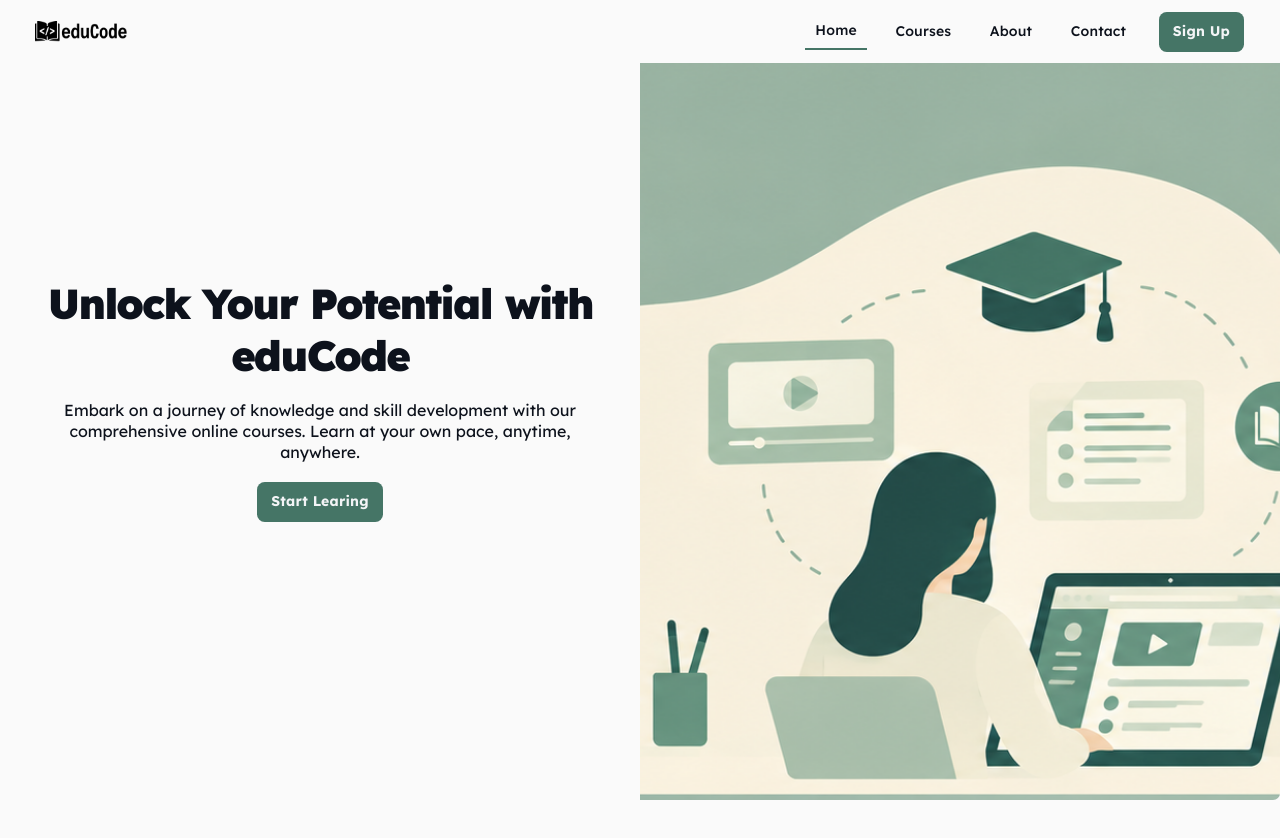
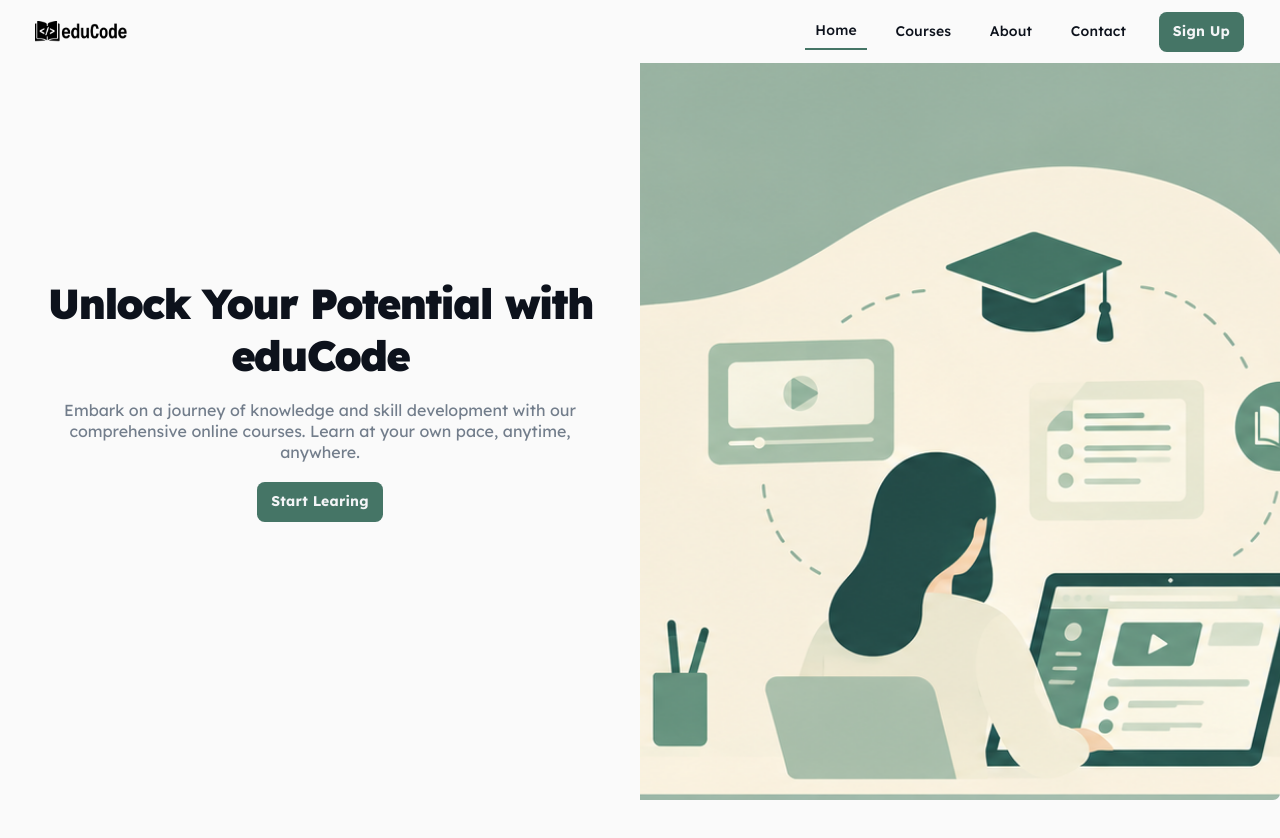
Before and after one commit to fadlipurnama/ASSIGNMENT_Day-26_Mini-Project_React-Styling, a React (Vite) app: page / in a window 1280 px wide. Shown: the top 838 px of the page. Built offline with nearby package versions, Linux system fonts and the light colour scheme.

Commit message:
:art: style(hero): update hero section background styling

```diff
--- a/src/components/organisms/HeroSection.jsx
+++ b/src/components/organisms/HeroSection.jsx
@@ -5,11 +5,11 @@ function HeroSection() {
   return (
     <section className="w-full bg-background">
       <div className="w-full relative grid min-h-screen rounded-md lg:grid-cols-2">
-        <div className="flex flex-col justify-center items-center gap-5 text-white z-20 p-4 lg:p-10 lg:text-foreground">
-          <h2 className="font-black text-5xl tracking-[-2px] leading-15 text-center">
+        <div className="flex flex-col justify-center items-center gap-5 z-20 p-4 lg:p-10">
+          <h2 className="font-black text-5xl tracking-[-2px] leading-15 text-center text-white lg:text-foreground">
             Unlock Your Potential with eduCode
           </h2>
-          <p className="text-[16px] leading-6 font-normal tracking-normal text-center text-muted-foreground">
+          <p className="text-[16px] leading-6 font-normal tracking-normal text-center text-white lg:text-foreground-muted">
             Embark on a journey of knowledge and skill development with our
             comprehensive online courses. Learn at your own pace, anytime,
             anywhere.
```
